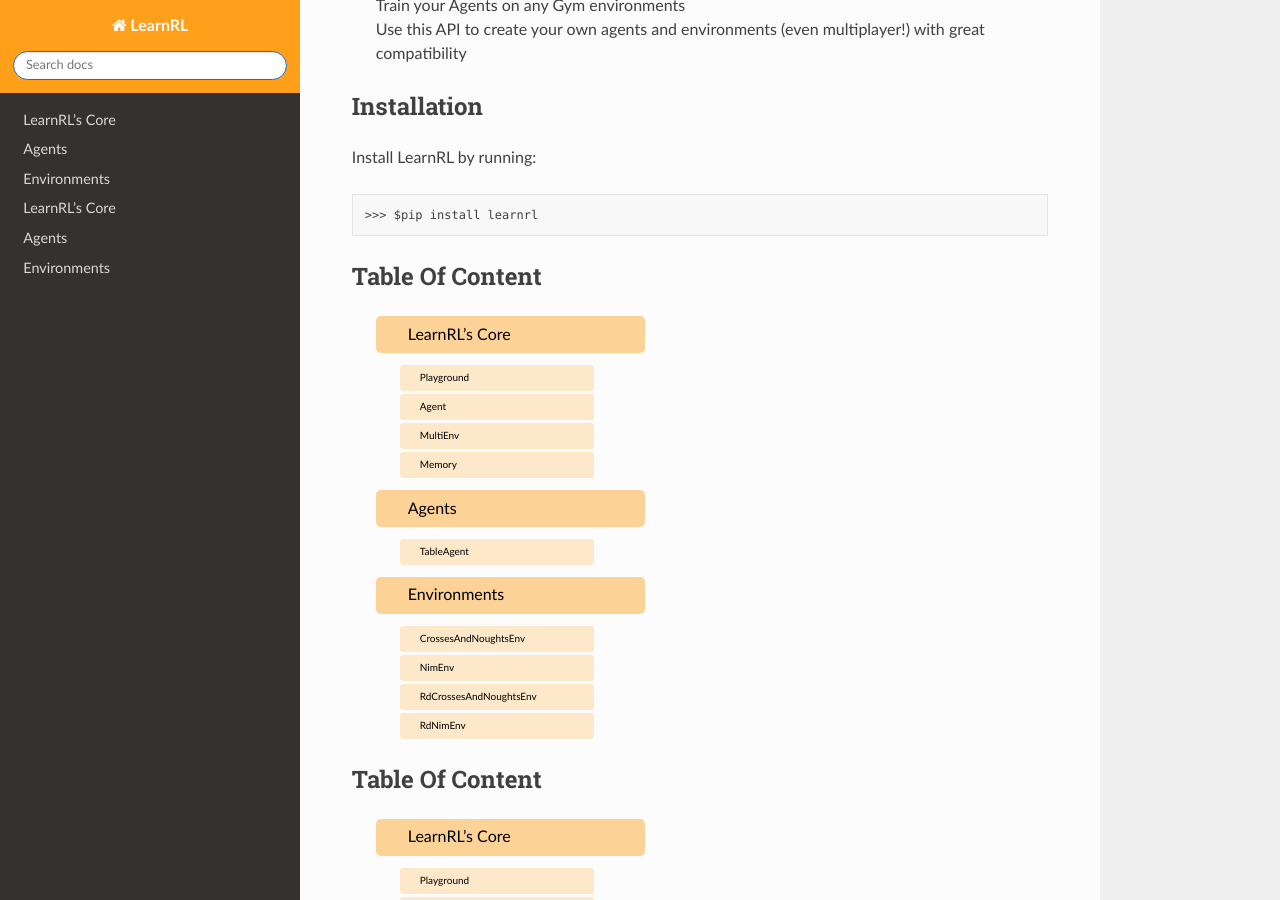
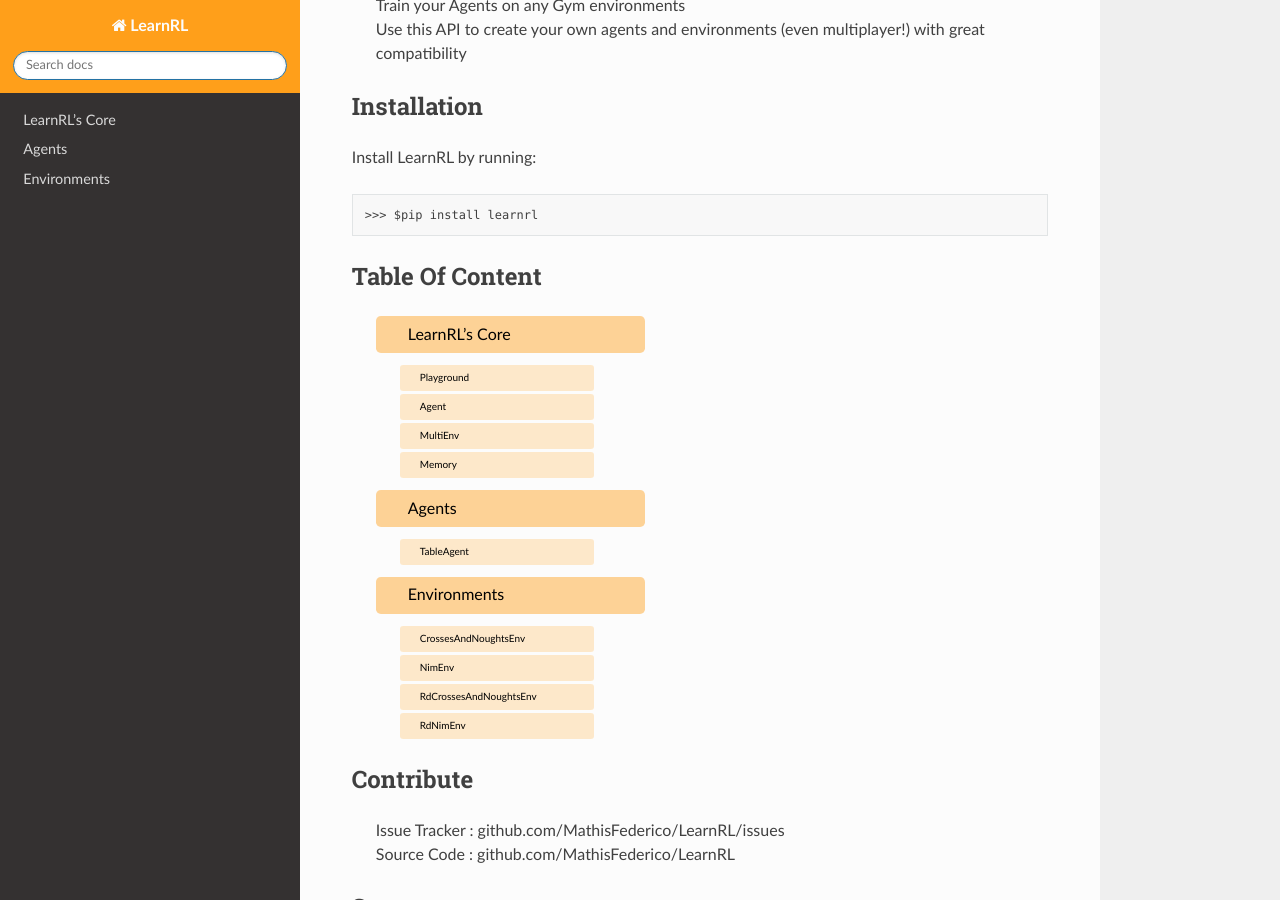
Before and after one commit to MathisFederico/LearnRL, a Sphinx documentation site: the page built from docs/README.rst, in a window 1280 px wide and 900 px high, scrolled down 704 px. Built offline with Sphinx 7.4.7 and the Read the Docs theme 2.0.0, drawn with Linux system fonts in a browser that asks for light colours.

Commit message:
Removed old unused files

```diff
--- a/docs/README.rst
+++ b/docs/README.rst
@@ -48,16 +48,6 @@ Table Of Content
    learnrl.agents
    learnrl.environments
 
-Table Of Content
-----------------
-
-.. toctree::
-   :maxdepth: 2
-
-   learnrl.core
-   learnrl.agents
-   learnrl.environments
-
 Contribute
 ----------
 
--- a/docs/crosses_and_noughts.rst
+++ /dev/null
@@ -1,5 +0,0 @@
-CrossesAndNoughtsEnv
-====================
-
-.. automodule:: learnrl.environments.multi_agents.crosses_and_noughts.game
-   :members:
--- a/docs/nim.rst
+++ /dev/null
@@ -1,5 +0,0 @@
-NimEnv
-======
-
-.. automodule:: learnrl.environments.multi_agents.nim.game
-   :members:
--- a/docs/random_crosses_and_noughts.rst
+++ /dev/null
@@ -1,5 +0,0 @@
-RdCrossesAndNoughtsEnv
-======================
-
-.. automodule:: learnrl.environments.single_agents.random_crosses_and_noughts.game
-   :members:
--- a/docs/random_nim.rst
+++ /dev/null
@@ -1,5 +0,0 @@
-RdNimEnv
-========
-
-.. automodule:: learnrl.environments.single_agents.random_nim.game
-   :members:
```
Also changed, not shown: docs/learnrl.agents.table.rst (deleted, +0 -38 lines).
